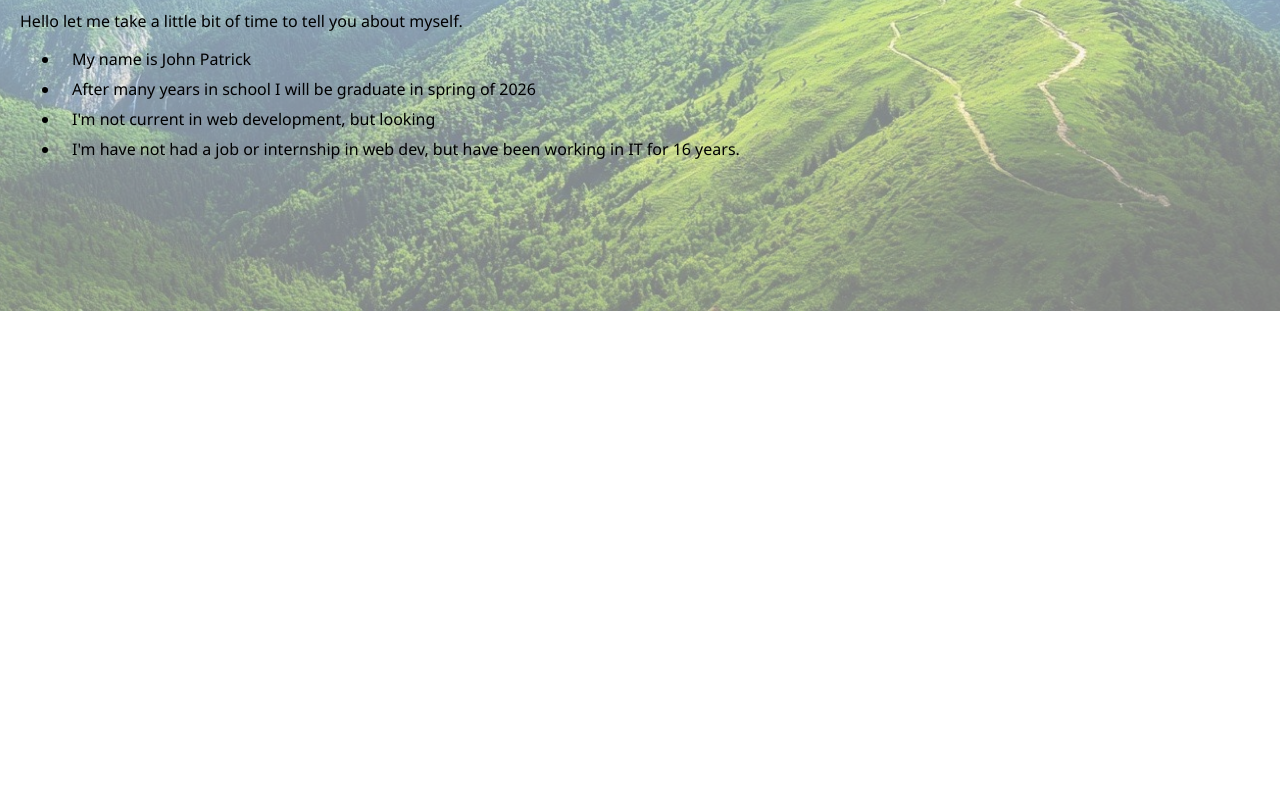
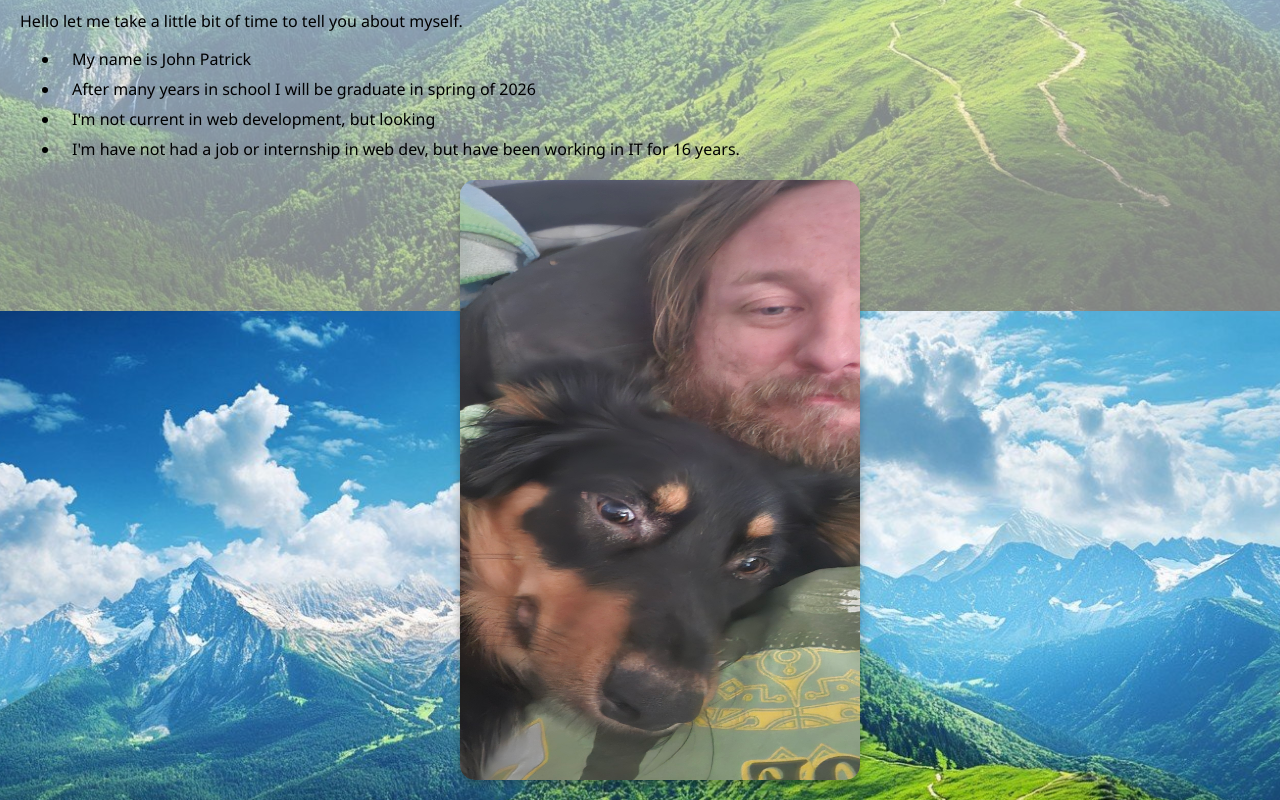
Before and after one commit to jpatrick83/CS408-M2.2-Lab, a website: page index.html in a window 1280 px wide. Shown: the part 489-1289 px from the top of the page. Before the commit the page ends 800 px from the top, so only its background shows below. Drawn offline with Linux system fonts and the light colour scheme.

Commit message:
update index

```diff
--- a/index.html
+++ b/index.html
@@ -44,9 +44,12 @@
       <li>After many years in school I will be graduate in spring of 2026</li>
       <li>I'm not current in web development, but looking</li>
       <li>I'm have not had a job or internship in web dev, but have been working in IT for 16 years.</li>
+      <img src="https://raw.githubusercontent.com/jpatrick83/CS408-M2.2-Lab/495b1d80c59d01d50c7b2b76f2f270207c7c7ccf/meandemme.jpg"
+      alt="Me and Emme"
+      width="400"
+      height="600">
     </ul>
 
-    <img>
 
   <script type="module" script="js/main.js">
     import {helloWorld, add, fetchRandomJoke, fetch5RandomJokes} from './js/main.js';
```
